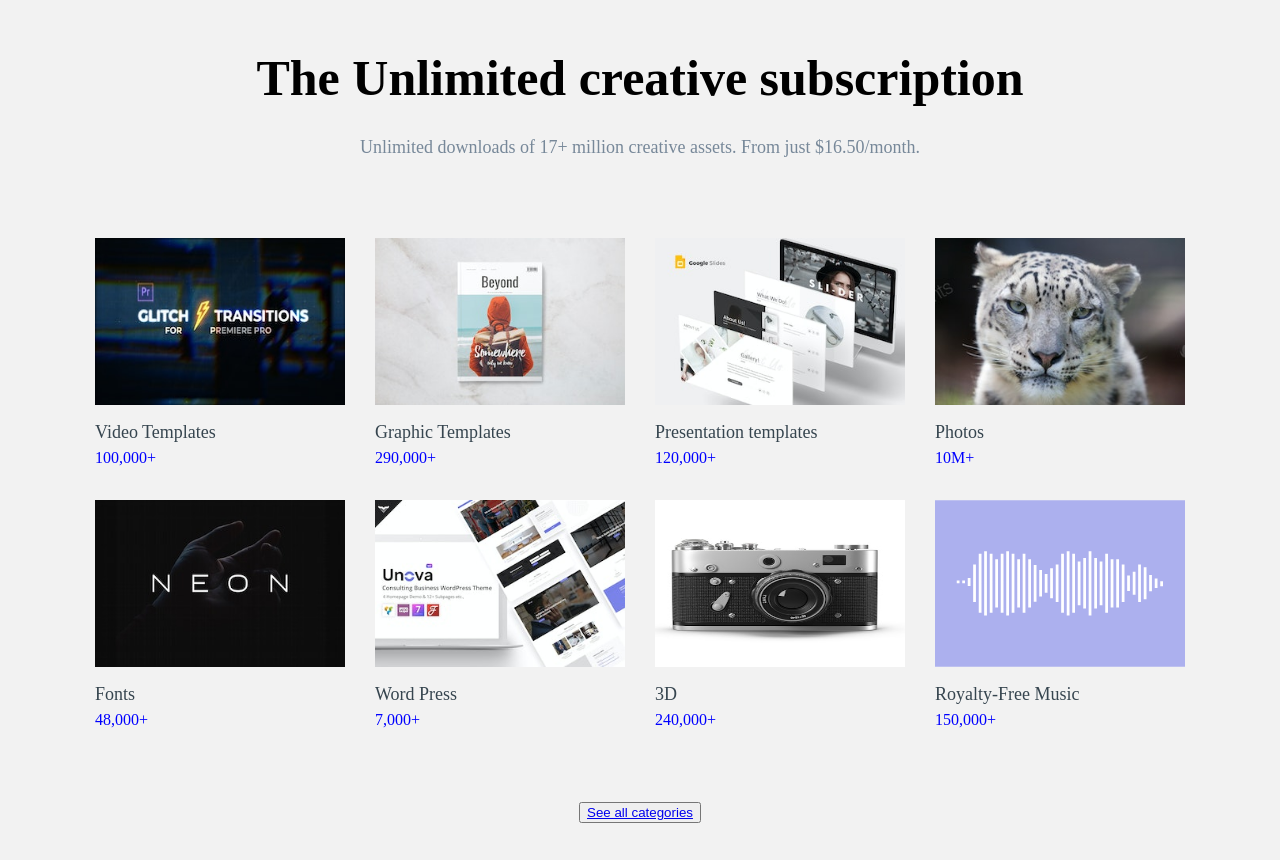
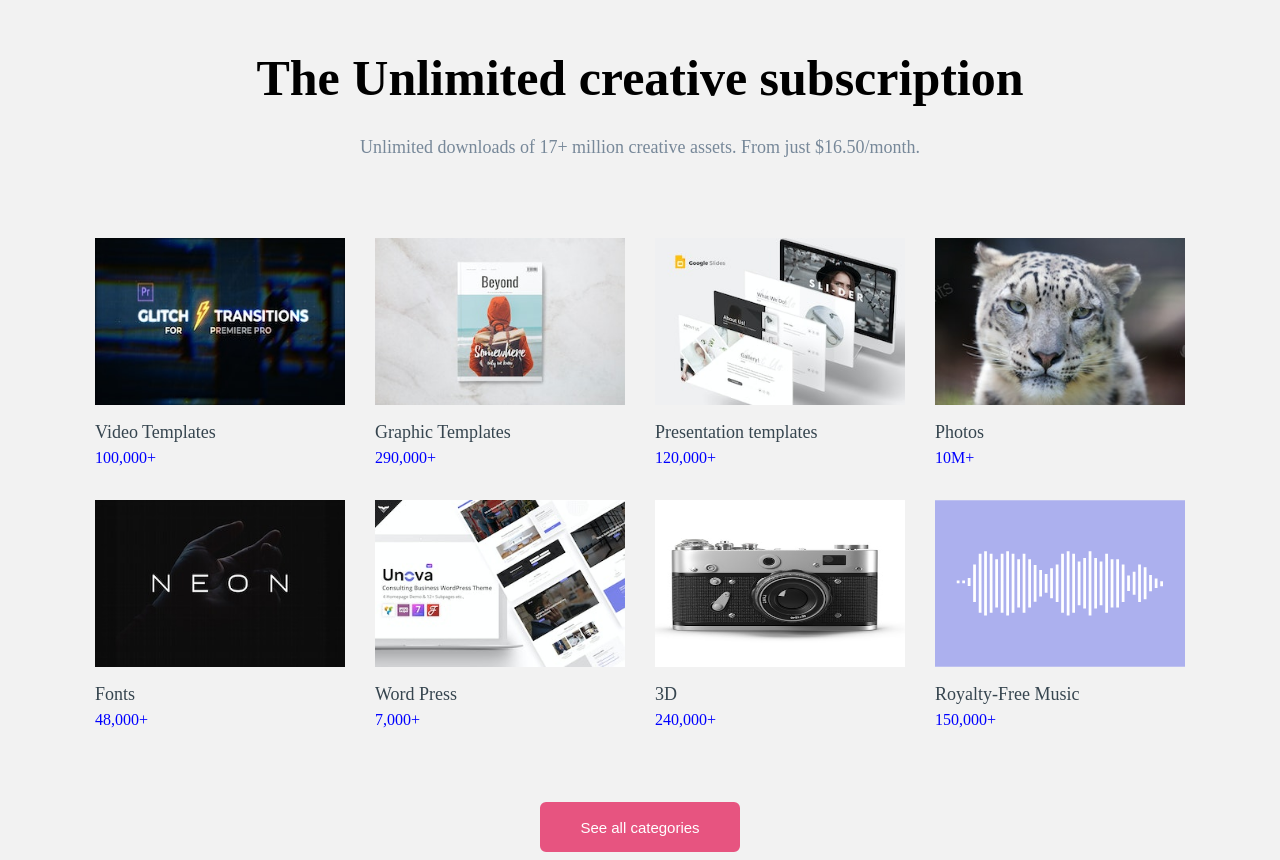
Before and after one commit to lillian-busingye/The-website, a plain HTML site: page index.html in a window 1280 px wide. Shown: the part 151-1011 px from the top of the page. Before the commit the page ends 982 px from the top, so only its background shows below. Drawn offline with Linux system fonts and the light colour scheme.

Commit message:
styled the button

```diff
--- a/index.html
+++ b/index.html
@@ -108,7 +108,7 @@
             </div>
         </div>
         <div>
-            <button><a href="#">See all categories</a></button>
+            <button class="bt-press"><a href="#" class="press">See all categories</a></button>
         </div>
     </div>
 
--- a/style.css
+++ b/style.css
@@ -150,3 +150,17 @@ h1 {
     font: bolder;
     font-size: 18px;
 }
+.bt-press {
+    width: 200px;
+    height: 50px;
+    text-align: center;
+    border-radius: 6px;
+    background-color: #e75480;
+    color: white;
+    border: 2px solid #e75480;
+}
+.press {
+    color: white;
+    text-decoration: none;
+    font-size: 15px;
+}
```
